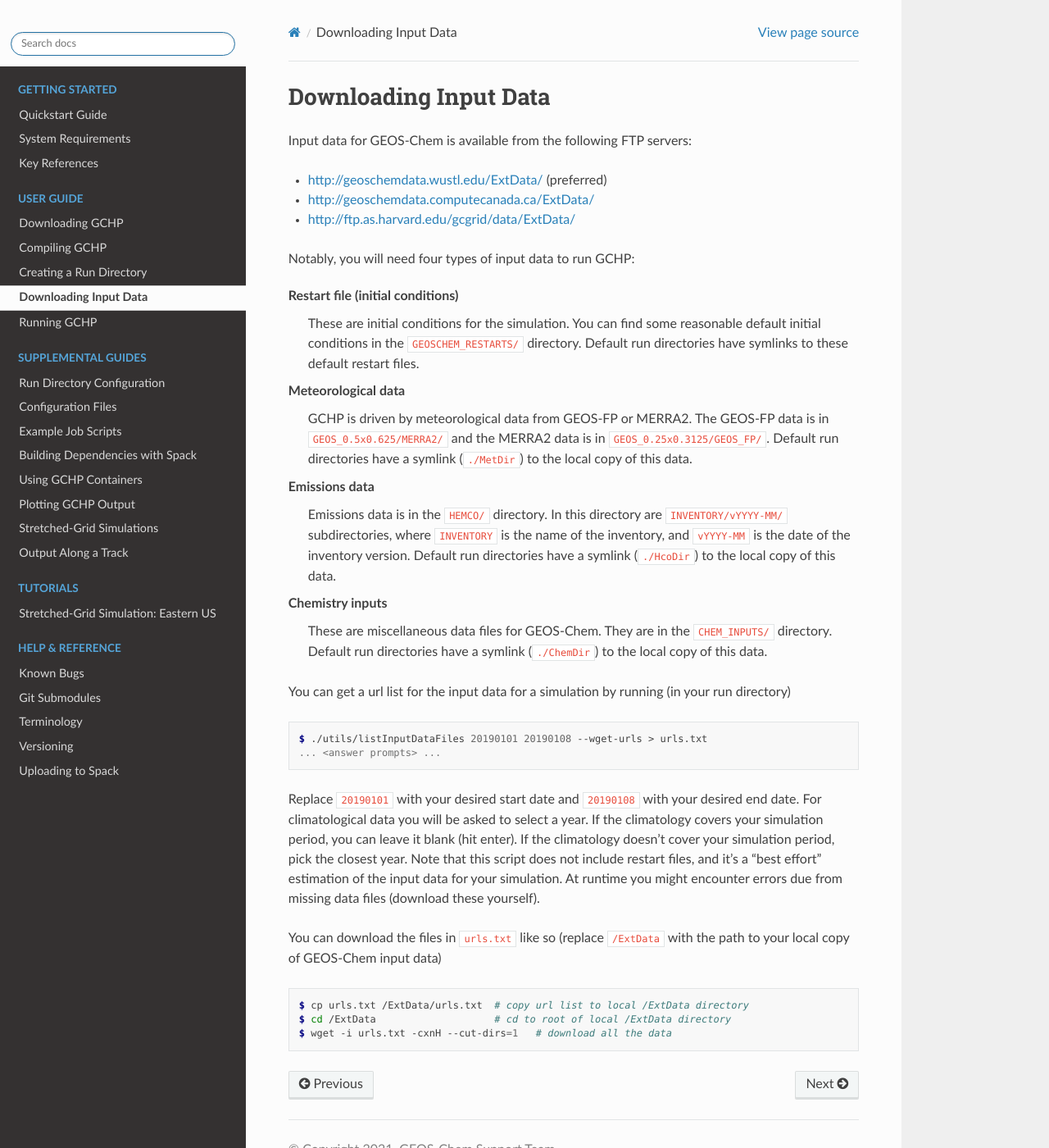
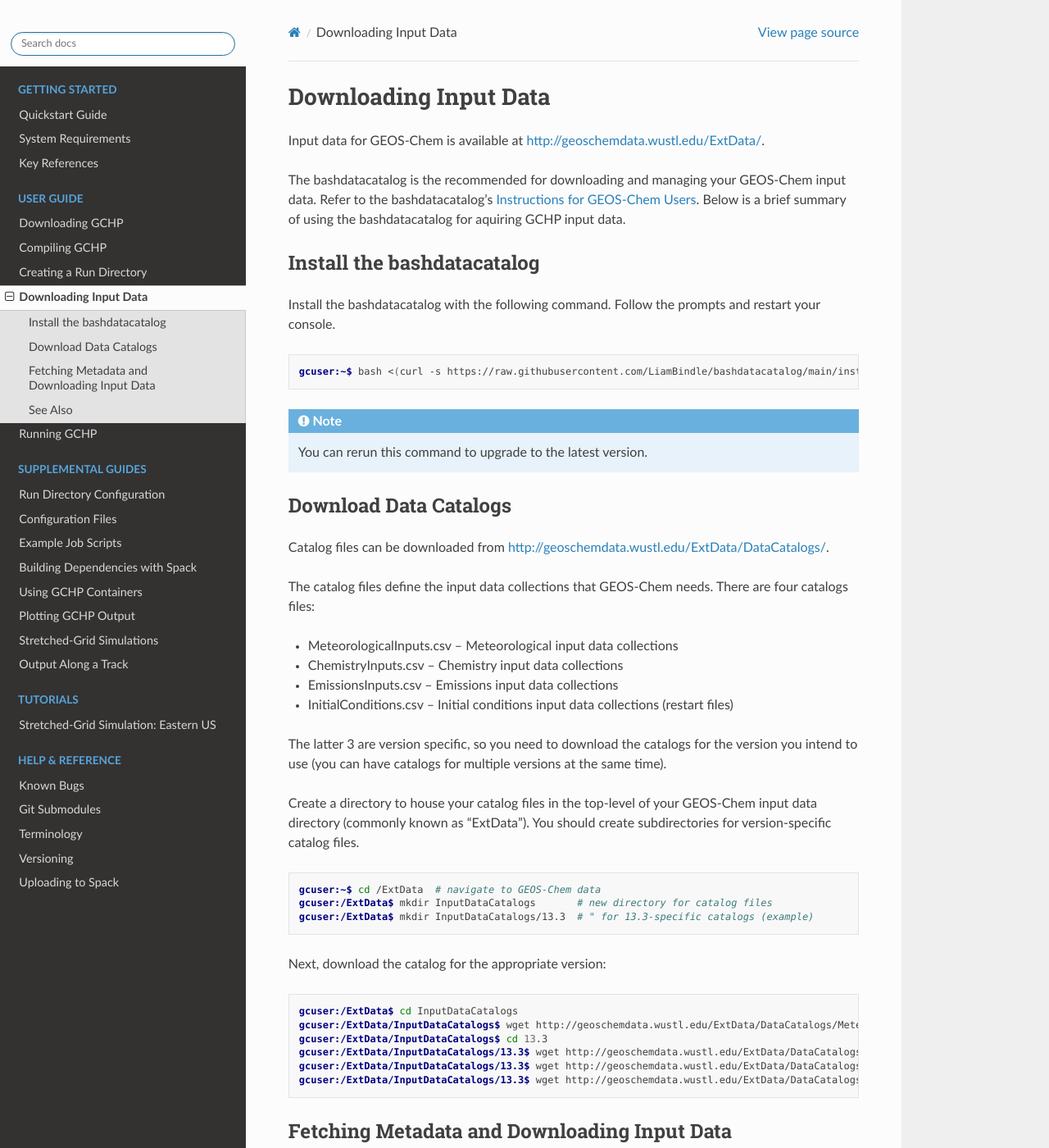
Before and after one commit to geoschem/GCHP, a Sphinx documentation site: the page built from docs/source/user-guide/getting-input-data.rst, in a window 1280 px wide and 1400 px high. Shown: the whole window at 82% size. Built offline with Sphinx 7.4.7 and the Read the Docs theme 2.0.0, drawn with Linux system fonts in a browser that asks for light colours; pages that are not in the unit, such as notebooks, are missing from menus; some of the changed text lies outside the part shown.

Commit message:
Updated docs: added instructions for using the bashdatacatalog

```diff
--- a/docs/source/user-guide/getting-input-data.rst
+++ b/docs/source/user-guide/getting-input-data.rst
@@ -2,49 +2,99 @@
 Downloading Input Data
 ======================
 
-Input data for GEOS-Chem is available from the following FTP servers:
+Input data for GEOS-Chem is available at http://geoschemdata.wustl.edu/ExtData/.
 
-* http://geoschemdata.wustl.edu/ExtData/ (preferred)
-* http://geoschemdata.computecanada.ca/ExtData/
-* http://ftp.as.harvard.edu/gcgrid/data/ExtData/
+The bashdatacatalog is the recommended for downloading and managing your GEOS-Chem input data. Refer to
+the bashdatacatalog's `Instructions for GEOS-Chem Users <https://github.com/LiamBindle/bashdatacatalog/wiki/Instructions-for-GEOS-Chem-Users>`_.
+Below is a brief summary of using the bashdatacatalog for aquiring GCHP input data.
 
-Notably, you will need four types of input data to run GCHP:
+Install the bashdatacatalog
+---------------------------
 
-Restart file (initial conditions)
-   These are initial conditions for the simulation. You can find some reasonable default initial conditions
-   in the :file:`GEOSCHEM_RESTARTS/` directory. Default run directories have symlinks to these default restart files.
-
-Meteorological data
-   GCHP is driven by meteorological data from GEOS-FP or MERRA2. The GEOS-FP data is in :file:`GEOS_0.5x0.625/MERRA2/`
-   and the MERRA2 data is in :file:`GEOS_0.25x0.3125/GEOS_FP/`. Default run directories have a symlink
-   (:file:`./MetDir`) to the local copy of this data.
-
-Emissions data
-   Emissions data is in the :file:`HEMCO/` directory. In this directory are :file:`INVENTORY/vYYYY-MM/` subdirectories, where
-   :literal:`INVENTORY` is the name of the inventory, and :literal:`vYYYY-MM` is the date of the inventory version.
-   Default run directories have a symlink (:file:`./HcoDir`) to the local copy of this data.
-
-Chemistry inputs
-   These are miscellaneous data files for GEOS-Chem. They are in the :file:`CHEM_INPUTS/` directory.
-   Default run directories have a symlink (:file:`./ChemDir`) to the local copy of this data.
-
-You can get a url list for the input data for a simulation by running (in your run directory)
+Install the bashdatacatalog with the following command. Follow the prompts and restart your console.
 
 .. code-block:: console
 
-   $ ./utils/listInputDataFiles 20190101 20190108 --wget-urls > urls.txt
-   ... <answer prompts> ...
+   gcuser:~$ bash <(curl -s https://raw.githubusercontent.com/LiamBindle/bashdatacatalog/main/install.sh)
 
-Replace :literal:`20190101` with your desired start date and :literal:`20190108` with your desired end date.
-For climatological data you will be asked to select a year. If the climatology covers your simulation period, you can
-leave it blank (hit enter). If the climatology doesn't cover your simulation period, pick the closest year. Note that
-this script does not include restart files, and it's a "best effort" estimation of the input data for your simulation.
-At runtime you might encounter errors due from missing data files (download these yourself).
+.. note:: You can rerun this command to upgrade to the latest version.
 
-You can download the files in :file:`urls.txt` like so (replace :file:`/ExtData` with the path to your local copy of GEOS-Chem input data)
+Download Data Catalogs
+----------------------
+
+Catalog files can be downloaded from http://geoschemdata.wustl.edu/ExtData/DataCatalogs/.
+
+The catalog files define the input data collections that GEOS-Chem needs. There are four catalogs files:
+
+* MeteorologicalInputs.csv -- Meteorological input data collections
+* ChemistryInputs.csv -- Chemistry input data collections
+* EmissionsInputs.csv -- Emissions input data collections
+* InitialConditions.csv -- Initial conditions input data collections (restart files)
+
+The latter 3 are version specific, so you need to download the catalogs for the version you intend to use (you can have catalogs
+for multiple versions at the same time).
+
+Create a directory to house your catalog files in the top-level of your GEOS-Chem input data directory (commonly known as "ExtData").
+You should create subdirectories for version-specific catalog files.
 
 .. code-block:: console
 
-   $ cp urls.txt /ExtData/urls.txt  # copy url list to local /ExtData directory
-   $ cd /ExtData                    # cd to root of local /ExtData directory
-   $ wget -i urls.txt -cxnH --cut-dirs=1   # download all the data
+   gcuser:~$ cd /ExtData  # navigate to GEOS-Chem data
+   gcuser:/ExtData$ mkdir InputDataCatalogs       # new directory for catalog files
+   gcuser:/ExtData$ mkdir InputDataCatalogs/13.3  # " for 13.3-specific catalogs (example)
+
+Next, download the catalog for the appropriate version:
+
+.. code-block:: console
+
+   gcuser:/ExtData$ cd InputDataCatalogs
+   gcuser:/ExtData/InputDataCatalogs$ wget http://geoschemdata.wustl.edu/ExtData/DataCatalogs/MeteorologicalInputs.csv
+   gcuser:/ExtData/InputDataCatalogs$ cd 13.3
+   gcuser:/ExtData/InputDataCatalogs/13.3$ wget http://geoschemdata.wustl.edu/ExtData/DataCatalogs/13.3/ChemistryInputs.csv
+   gcuser:/ExtData/InputDataCatalogs/13.3$ wget http://geoschemdata.wustl.edu/ExtData/DataCatalogs/13.3/EmissionsInputs.csv
+   gcuser:/ExtData/InputDataCatalogs/13.3$ wget http://geoschemdata.wustl.edu/ExtData/DataCatalogs/13.3/InitialConditions.csv
+
+
+Fetching Metadata and Downloading Input Data
+--------------------------------------------
+
+.. important:: You should always run bashdatacatalog commands from the top-level of your GEOS-Chem data directory (the directory with ``HEMCO/``, ``CHEM_INPUTS/``, etc.).
+
+Before you can run ``bashdatacatalog-list`` commands, you need to fetch the metadata of each collection.
+This is done with the command ``bashdatacatalog-fetch`` whose arguments are catalog files:
+
+.. code-block:: console
+
+   gcuser:~$ cd /ExtData  # IMPORTANT: navigate to top-level of GEOS-Chem input data
+   gcuser:/ExtData$ bashdatacatalog-fetch InputDataCatalogs/*.csv InputDataCatalogs/**/*.csv
+
+Fetching downloads the latest metadata for every active collection in your catalogs.
+You should run ``bashdatacatalog-fetch`` whenever you add or modify a catalog, as well as periodically so you get updates to your collections
+(e.g., new meteorological data that is processed and added to the meteorological collections).
+
+Now that you have fetched, you can run ``bashdatacatalog-list`` commands. You can tailor this command the generate various types of file lists using its command-line arguments.
+See ``bashdatacatalog-list -h`` for details. A common use case is generating a list of required input files that missing in your local file system.
+
+.. code-block:: console
+
+   gcuser:/ExtData$ bashdatacatalog-list -am -r 2018-06-30,2018-08-01 InputDataCatalogs/*.csv InputDataCatalogs/**/*.csv
+
+
+Here, ``-a`` means "all" files (temporal files and static files), ``-m`` means "missing" (list files that are absent locally), ``-r START,END`` is the date-range of your simulation
+(you should add an extra day before/after your simulation), and the remaining arguments are the paths to your catalog files.
+
+The command can be easily modified so that it generates a list of missing files that is compatible with xargs curl to download all the files you are missing:
+
+.. code-block:: console
+
+   gcuser:/ExtData$ bashdatacatalog-list -am -r 2018-06-30,2018-08-01 -f xargs-curl InputDataCatalogs/*.csv InputDataCatalogs/**/*.csv | xargs curl
+
+Here, ``-f xargs-curl`` means the output file list should be formatted for piping into xargs curl.
+
+
+See Also
+--------
+
+* `bashdatacatalog - Instructions for GEOS-Chem Users <https://github.com/LiamBindle/bashdatacatalog/wiki/Instructions-for-GEOS-Chem-Users>`_
+* `bashdatacatalog - List of useful commands <https://github.com/LiamBindle/bashdatacatalog/wiki/3.-Useful-Commands>`_
+* `GEOS-Chem Input Data Catalogs <http://geoschemdata.wustl.edu/ExtData/DataCatalogs/>`_
```
